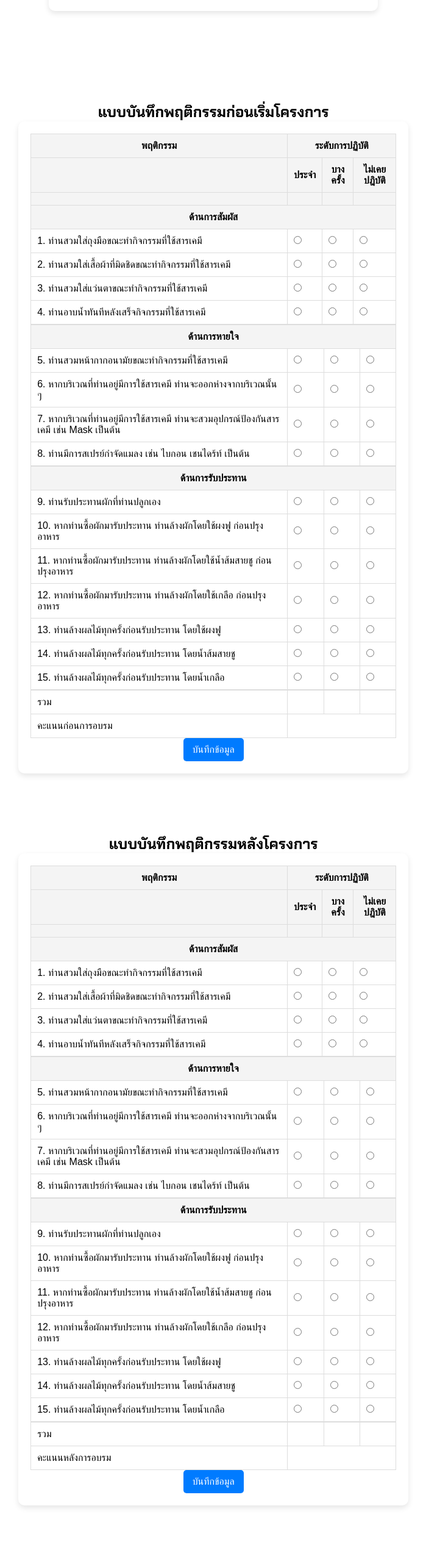
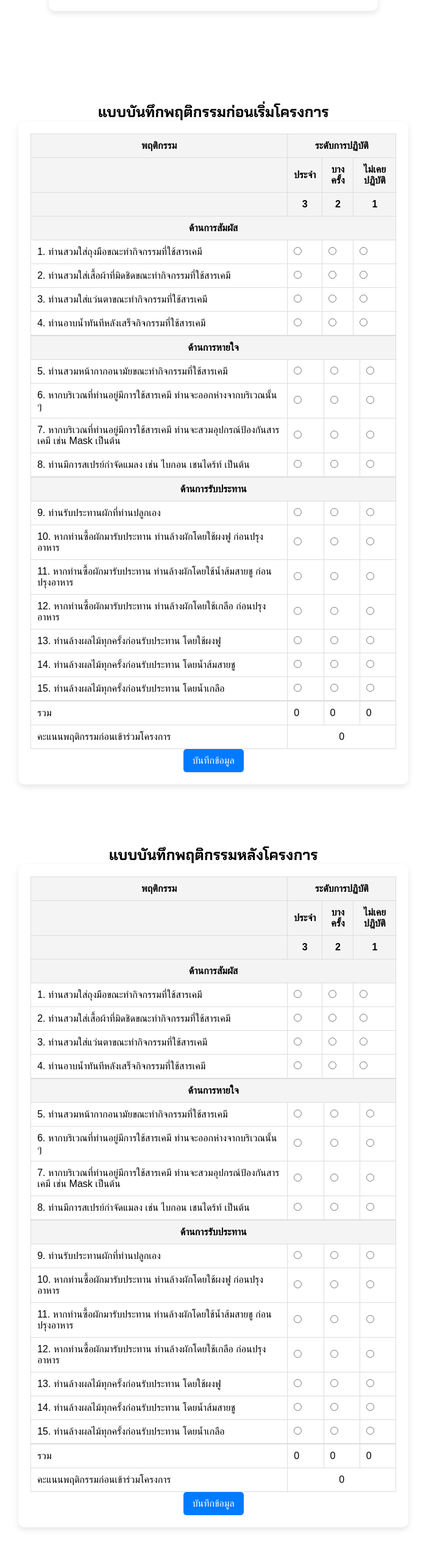
Before and after one commit to Bigver/project-chemicalfree, a React (Vite) app in the folder frontend/: page /page2 in a window 1280 px wide. Shown: the part 1163-3709 px from the top of the page at 61% size, without its empty margins (533-1232 px from the left). Built offline with nearby package versions, Linux system fonts and the light colour scheme; no server answers; sample sign-in values are in the browser's storage.

Commit message:
update version

```diff
--- a/frontend/src/components/FormPostTest.jsx
+++ b/frontend/src/components/FormPostTest.jsx
@@ -67,11 +67,22 @@ const FormPostTest = ({ preTest, postScore }) => {
 
   const handleSubmit = async (e) => {
     e.preventDefault();
+    const count = Object.values(responses).reduce(
+      (acc, answer) => {
+        acc[answer] = (acc[answer] || 0) + 1;
+        return acc;
+      },
+      { ประจำ: 0, บางครั้ง: 0, ไม่ปฏิบัติ: 0 }
+    );
+    const totalScore = count.ประจำ * 3 + count.บางครั้ง * 2 + count.ไม่ปฏิบัติ * 1
+    setCount(count)
+
     try {
       const response = await axios.put(
         `${requestMethod}/users/${user.userId}/personal`,
         {
           postTest: responses,
+          postScoreTest: totalScore
         }
       );
       toast.success("บันทึกข้อมูลแล้ว");
@@ -99,9 +110,9 @@ const FormPostTest = ({ preTest, postScore }) => {
               </tr>
               <tr>
                 <th></th>
-                <th>{count.ประจำ}</th>
-                <th>{count.บางครั้ง}</th>
-                <th>{count.ไม่ปฏิบัติ}</th>
+                <th>3</th>
+                <th>2</th>
+                <th>1</th>
               </tr>
             </thead>
             <thead>
@@ -261,17 +272,19 @@ const FormPostTest = ({ preTest, postScore }) => {
           </tbody>
         </table>
         <table>
-          <tbody>
+           <tbody>
             <tr>
               <td style={{ width: "400px" }}>รวม</td>
-              <td>{count.ประจำ}</td>
-              <td>{count.บางครั้ง}</td>
-              <td>{count.ไม่ปฏิบัติ}</td>
+              <td>{count.ประจำ ? count.ประจำ * 3 : 0}</td>
+              <td>{count.บางครั้ง ? count.บางครั้ง * 2 : 0}</td>
+              <td>{count.ไม่ปฏิบัติ ? count.ไม่ปฏิบัติ * 1 : 0}</td>
             </tr>
             <tr>
-              <td style={{ width: "400px" }}>คะแนนหลังการอบรม</td>
+              <td style={{ width: "400px" }}>
+                คะแนนพฤติกรรมก่อนเข้าร่วมโครงการ
+              </td>
               <td colSpan={3} style={{ textAlign: "center" }}>
-                {postScore}
+                {count.ประจำ || count.บางครั้ง || count.ไม่ปฏิบัติ  ? <>{count.ประจำ * 3 + count.บางครั้ง * 2 + count.ไม่ปฏิบัติ * 1}</>  : 0}
               </td>
             </tr>
           </tbody>
--- a/frontend/src/components/FormTest.jsx
+++ b/frontend/src/components/FormTest.jsx
@@ -6,7 +6,7 @@ import { requestMethod } from "../requestMethod";
 import { useContext } from "react";
 import { toast } from "react-toastify";
 
-const FormTest = ({ preTest , preScore}) => {
+const FormTest = ({ preTest, preScore }) => {
   const { user } = useContext(AuthContext); // ดึง token จาก context
   const [responses, setResponses] = useState({
     q1: "",
@@ -26,7 +26,7 @@ const FormTest = ({ preTest , preScore}) => {
     q15: "",
   });
 
-  const [count, setCount] = useState([])
+  const [count, setCount] = useState([]);
 
   useEffect(() => {
     if (preTest) {
@@ -52,12 +52,11 @@ const FormTest = ({ preTest , preScore}) => {
           acc[answer] = (acc[answer] || 0) + 1;
           return acc;
         },
-        { "ประจำ": 0, "บางครั้ง": 0, "ไม่ปฏิบัติ": 0 }
+        { ประจำ: 0, บางครั้ง: 0, ไม่ปฏิบัติ: 0 }
       );
-      setCount(counts)
+      setCount(counts);
     }
   }, [preTest]);
-
 
   const handleChange = (event) => {
     setResponses({
@@ -68,11 +67,21 @@ const FormTest = ({ preTest , preScore}) => {
 
   const handleSubmit = async (e) => {
     e.preventDefault();
+    const count = Object.values(responses).reduce(
+      (acc, answer) => {
+        acc[answer] = (acc[answer] || 0) + 1;
+        return acc;
+      },
+      { ประจำ: 0, บางครั้ง: 0, ไม่ปฏิบัติ: 0 }
+    );
+    const totalScore = count.ประจำ * 3 + count.บางครั้ง * 2 + count.ไม่ปฏิบัติ * 1
+    setCount(count)
     try {
       const response = await axios.put(
         `${requestMethod}/users/${user.userId}/personal`,
         {
           preTest: responses,
+          preScoreTest : totalScore
         }
       );
       toast.success("บันทึกข้อมูลแล้ว");
@@ -100,9 +109,9 @@ const FormTest = ({ preTest , preScore}) => {
               </tr>
               <tr>
                 <th></th>
-                <th>{count.ประจำ}</th>
-                <th>{count.บางครั้ง}</th>
-                <th>{count.ไม่ปฏิบัติ}</th>
+                <th>3</th>
+                <th>2</th>
+                <th>1</th>
               </tr>
             </thead>
             <thead>
@@ -264,17 +273,19 @@ const FormTest = ({ preTest , preScore}) => {
         <table>
           <tbody>
             <tr>
-              <td style={{width : '400px'}}>รวม</td>
-              <td>{count.ประจำ}</td>
-              <td>{count.บางครั้ง}</td>
-              <td>{count.ไม่ปฏิบัติ}</td>
+              <td style={{ width: "400px" }}>รวม</td>
+              <td>{count.ประจำ ? count.ประจำ * 3 : 0}</td>
+              <td>{count.บางครั้ง ? count.บางครั้ง * 2 : 0}</td>
+              <td>{count.ไม่ปฏิบัติ ? count.ไม่ปฏิบัติ * 1 : 0}</td>
             </tr>
             <tr>
-              <td style={{width : '400px'}}>คะแนนก่อนการอบรม</td>
-              <td colSpan={3} style={{textAlign : 'center'}}>{preScore}</td>
+              <td style={{ width: "400px" }}>
+                คะแนนพฤติกรรมก่อนเข้าร่วมโครงการ
+              </td>
+              <td colSpan={3} style={{ textAlign: "center" }}>
+                {count.ประจำ || count.บางครั้ง || count.ไม่ปฏิบัติ  ? <>{count.ประจำ * 3 + count.บางครั้ง * 2 + count.ไม่ปฏิบัติ * 1}</>  : 0}
+              </td>
             </tr>
-
-
           </tbody>
         </table>
         <button type="submit">บันทึกข้อมูล</button>
--- a/frontend/src/components/admin/PostTest.jsx
+++ b/frontend/src/components/admin/PostTest.jsx
@@ -67,11 +67,22 @@ const PostTest = ({ preTest }) => {
 
   const handleSubmit = async (e) => {
     e.preventDefault();
+    const count = Object.values(responses).reduce(
+      (acc, answer) => {
+        acc[answer] = (acc[answer] || 0) + 1;
+        return acc;
+      },
+      { ประจำ: 0, บางครั้ง: 0, ไม่ปฏิบัติ: 0 }
+    );
+    const totalScore = count.ประจำ * 3 + count.บางครั้ง * 2 + count.ไม่ปฏิบัติ * 1
+    setCount(count)
     try {
       const response = await axios.put(
         `${requestMethod}/users/${params.id}/personal`,
         {
           postTest: responses,
+          postScoreTest : totalScore
+
         }
       );
       toast.success("บันทึกข้อมูลแล้ว");
@@ -255,12 +266,20 @@ const PostTest = ({ preTest }) => {
           </tbody>
         </table>
         <table>
-          <tbody>
+        <tbody>
             <tr>
               <td style={{ width: "400px" }}>รวม</td>
-              <td>{count.ประจำ}</td>
-              <td>{count.บางครั้ง}</td>
-              <td>{count.ไม่ปฏิบัติ}</td>
+              <td>{count.ประจำ ? count.ประจำ * 3 : 0}</td>
+              <td>{count.บางครั้ง ? count.บางครั้ง * 2 : 0}</td>
+              <td>{count.ไม่ปฏิบัติ ? count.ไม่ปฏิบัติ * 1 : 0}</td>
+            </tr>
+            <tr>
+              <td style={{ width: "400px" }}>
+                คะแนนพฤติกรรมก่อนเข้าร่วมโครงการ
+              </td>
+              <td colSpan={3} style={{ textAlign: "center" }}>
+                {count.ประจำ || count.บางครั้ง || count.ไม่ปฏิบัติ  ? <>{count.ประจำ * 3 + count.บางครั้ง * 2 + count.ไม่ปฏิบัติ * 1}</>  : 0}
+              </td>
             </tr>
           </tbody>
         </table>
--- a/frontend/src/components/admin/PreTest.jsx
+++ b/frontend/src/components/admin/PreTest.jsx
@@ -66,11 +66,22 @@ const PreTest = ({ preTest }) => {
 
   const handleSubmit = async (e) => {
     e.preventDefault();
+    const count = Object.values(responses).reduce(
+      (acc, answer) => {
+        acc[answer] = (acc[answer] || 0) + 1;
+        return acc;
+      },
+      { ประจำ: 0, บางครั้ง: 0, ไม่ปฏิบัติ: 0 }
+    );
+    const totalScore = count.ประจำ * 3 + count.บางครั้ง * 2 + count.ไม่ปฏิบัติ * 1;
+    setCount(count)
+
     try {
       const response = await axios.put(
         `${requestMethod}/users/${params.id}/personal`,
         {
           preTest: responses,
+          preScoreTest: totalScore,
         }
       );
       toast.success("บันทึกข้อมูลแล้ว");
@@ -254,15 +265,24 @@ const PreTest = ({ preTest }) => {
           </tbody>
         </table>
         <table>
-          <tbody>
+        <tbody>
             <tr>
               <td style={{ width: "400px" }}>รวม</td>
-              <td>{count.ประจำ}</td>
-              <td>{count.บางครั้ง}</td>
-              <td>{count.ไม่ปฏิบัติ}</td>
+              <td>{count.ประจำ ? count.ประจำ * 3 : 0}</td>
+              <td>{count.บางครั้ง ? count.บางครั้ง * 2 : 0}</td>
+              <td>{count.ไม่ปฏิบัติ ? count.ไม่ปฏิบัติ * 1 : 0}</td>
+            </tr>
+            <tr>
+              <td style={{ width: "400px" }}>
+                คะแนนพฤติกรรมก่อนเข้าร่วมโครงการ
+              </td>
+              <td colSpan={3} style={{ textAlign: "center" }}>
+                {count.ประจำ || count.บางครั้ง || count.ไม่ปฏิบัติ  ? <>{count.ประจำ * 3 + count.บางครั้ง * 2 + count.ไม่ปฏิบัติ * 1}</>  : 0}
+              </td>
             </tr>
           </tbody>
         </table>
+
         <button type="submit">บันทึกข้อมูล</button>
       </form>
     </div>
--- a/frontend/src/pages/LoginPage.jsx
+++ b/frontend/src/pages/LoginPage.jsx
@@ -36,7 +36,7 @@ const LoginPage = () => {
           <label>username</label>
           <input
             type="text"
-            placeholder="กรอกชื่ออผู้ใช้งาน"
+            placeholder="กรอกชื่อผู้ใช้งาน"
             value={username}
             onChange={(e) => setUsername(e.target.value)}
             required
--- a/frontend/src/pages/admin/UserPage.jsx
+++ b/frontend/src/pages/admin/UserPage.jsx
@@ -175,13 +175,22 @@ const UserPage = () => {
               <strong>ปัจจุบันเพาะปลูกอะไร:</strong> {selectedUser.currentCrops}
             </p>
             <p>
-              <strong>ผลเลือด:</strong> {selectedUser.bloodTestResults}
+              <strong>ผลเลือดก่อนเข้าร่วมโครงการ:</strong> {selectedUser.bloodTestResults}
             </p>
             <p>
-              <strong>คะแนนก่อน:</strong> {selectedUser.preScore}
+              <strong>ผลเลือดหลังเข้าร่วมโครงการ:</strong> {selectedUser.bloodPostTestResults}
             </p>
             <p>
-              <strong>คะแนนหลัง:</strong> {selectedUser.postScore}
+              <strong>คะแนนแบบทดสอบก่อนเข้าร่วมโครงการ:</strong> {selectedUser.preScore}
+            </p>
+            <p>
+              <strong>คะแนนแบบทดสอบหลังเข้าร่วมโครงการ:</strong> {selectedUser.postScore}
+            </p>
+            <p>
+              <strong>คะแนนพฤติกรรมก่อนเข้าร่วมโครงการ:</strong> {selectedUser.preScoreTest}
+            </p>
+            <p>
+              <strong>คะแนนพฤติกรรมหลังเข้าร่วมโครงการ:</strong> {selectedUser.postScoreTest}
             </p>
           </div>
         ) : (
```
Also changed, not shown: 2 other files (tests, documents, lock files or other folders).
